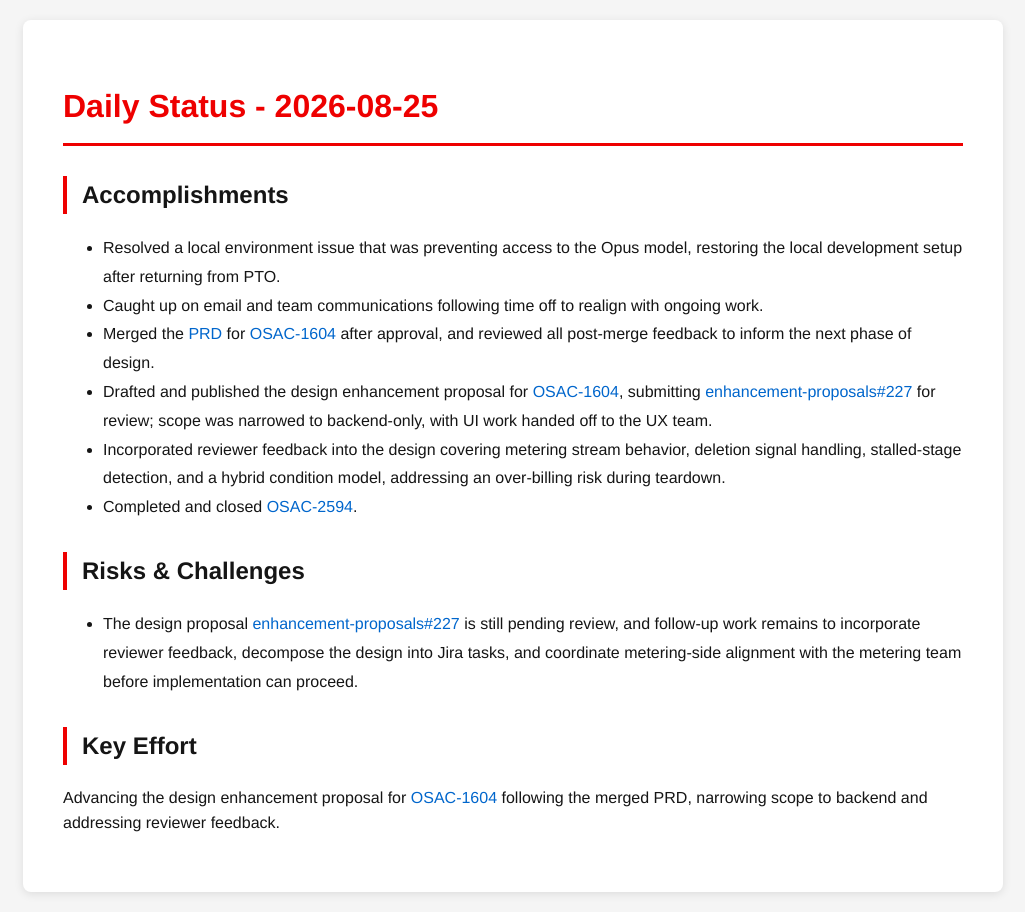
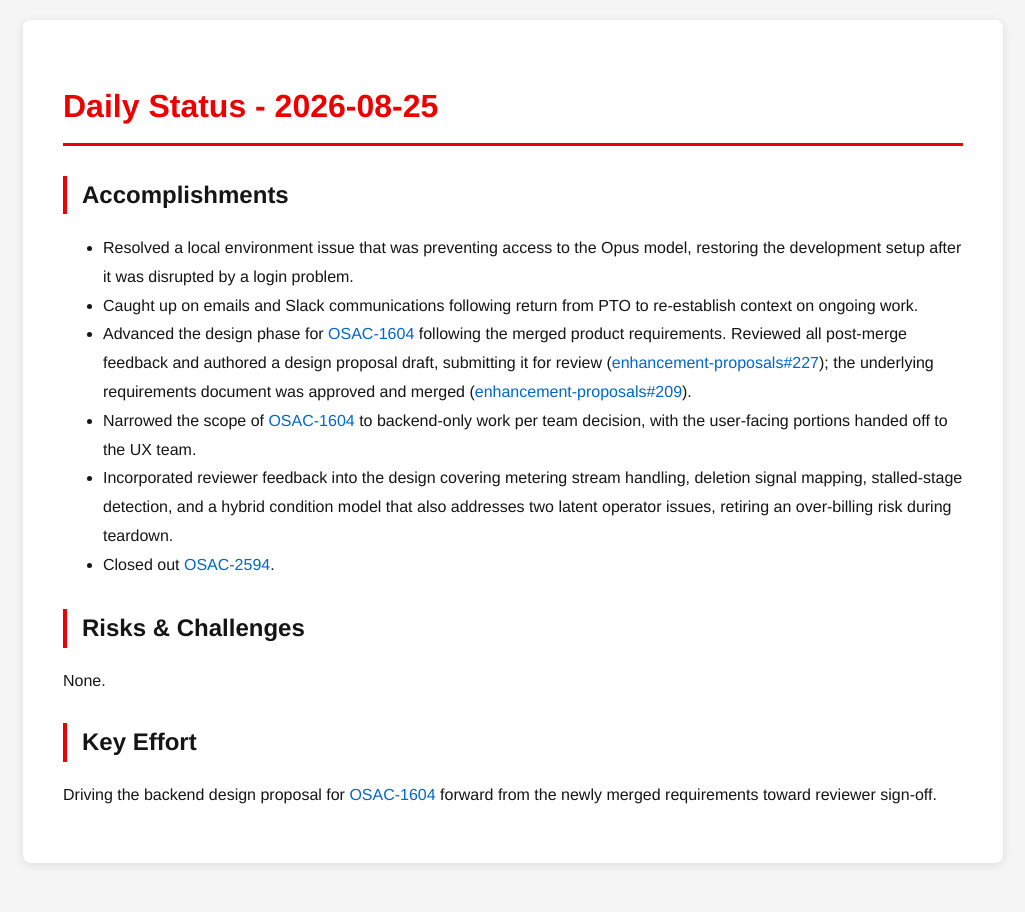
Before and after one commit to tzvatot/daily-status, a Jekyll site: the page built from 2026-08-25.md, in a window 1280 px wide. Shown: the whole page, without its empty margins (127-1152 px from the left). Built offline with Jekyll 4.4.1, drawn with Linux system fonts in a browser that asks for light colours.

Commit message:
Daily status update - 2026-08-25

```diff
--- a/2026-08-25.md
+++ b/2026-08-25.md
@@ -7,15 +7,15 @@ date: 2026-08-25
 # Daily Status - 2026-08-25
 
 ## Accomplishments
-- Resolved a local environment issue that was preventing access to the Opus model, restoring the local development setup after returning from PTO.
-- Caught up on email and team communications following time off to realign with ongoing work.
-- Merged the [PRD](https://github.com/osac-project/enhancement-proposals/pull/209) for [OSAC-1604](https://redhat.atlassian.net/browse/OSAC-1604) after approval, and reviewed all post-merge feedback to inform the next phase of design.
-- Drafted and published the design enhancement proposal for [OSAC-1604](https://redhat.atlassian.net/browse/OSAC-1604), submitting [enhancement-proposals#227](https://github.com/osac-project/enhancement-proposals/pull/227) for review; scope was narrowed to backend-only, with UI work handed off to the UX team.
-- Incorporated reviewer feedback into the design covering metering stream behavior, deletion signal handling, stalled-stage detection, and a hybrid condition model, addressing an over-billing risk during teardown.
-- Completed and closed [OSAC-2594](https://redhat.atlassian.net/browse/OSAC-2594).
+- Resolved a local environment issue that was preventing access to the Opus model, restoring the development setup after it was disrupted by a login problem.
+- Caught up on emails and Slack communications following return from PTO to re-establish context on ongoing work.
+- Advanced the design phase for [OSAC-1604](https://redhat.atlassian.net/browse/OSAC-1604) following the merged product requirements. Reviewed all post-merge feedback and authored a design proposal draft, submitting it for review ([enhancement-proposals#227](https://github.com/osac-project/enhancement-proposals/pull/227)); the underlying requirements document was approved and merged ([enhancement-proposals#209](https://github.com/osac-project/enhancement-proposals/pull/209)).
+- Narrowed the scope of [OSAC-1604](https://redhat.atlassian.net/browse/OSAC-1604) to backend-only work per team decision, with the user-facing portions handed off to the UX team.
+- Incorporated reviewer feedback into the design covering metering stream handling, deletion signal mapping, stalled-stage detection, and a hybrid condition model that also addresses two latent operator issues, retiring an over-billing risk during teardown.
+- Closed out [OSAC-2594](https://redhat.atlassian.net/browse/OSAC-2594).
 
 ## Risks & Challenges
-- The design proposal [enhancement-proposals#227](https://github.com/osac-project/enhancement-proposals/pull/227) is still pending review, and follow-up work remains to incorporate reviewer feedback, decompose the design into Jira tasks, and coordinate metering-side alignment with the metering team before implementation can proceed.
+None.
 
 ## Key Effort
-Advancing the design enhancement proposal for [OSAC-1604](https://redhat.atlassian.net/browse/OSAC-1604) following the merged PRD, narrowing scope to backend and addressing reviewer feedback.
+Driving the backend design proposal for [OSAC-1604](https://redhat.atlassian.net/browse/OSAC-1604) forward from the newly merged requirements toward reviewer sign-off.
```
